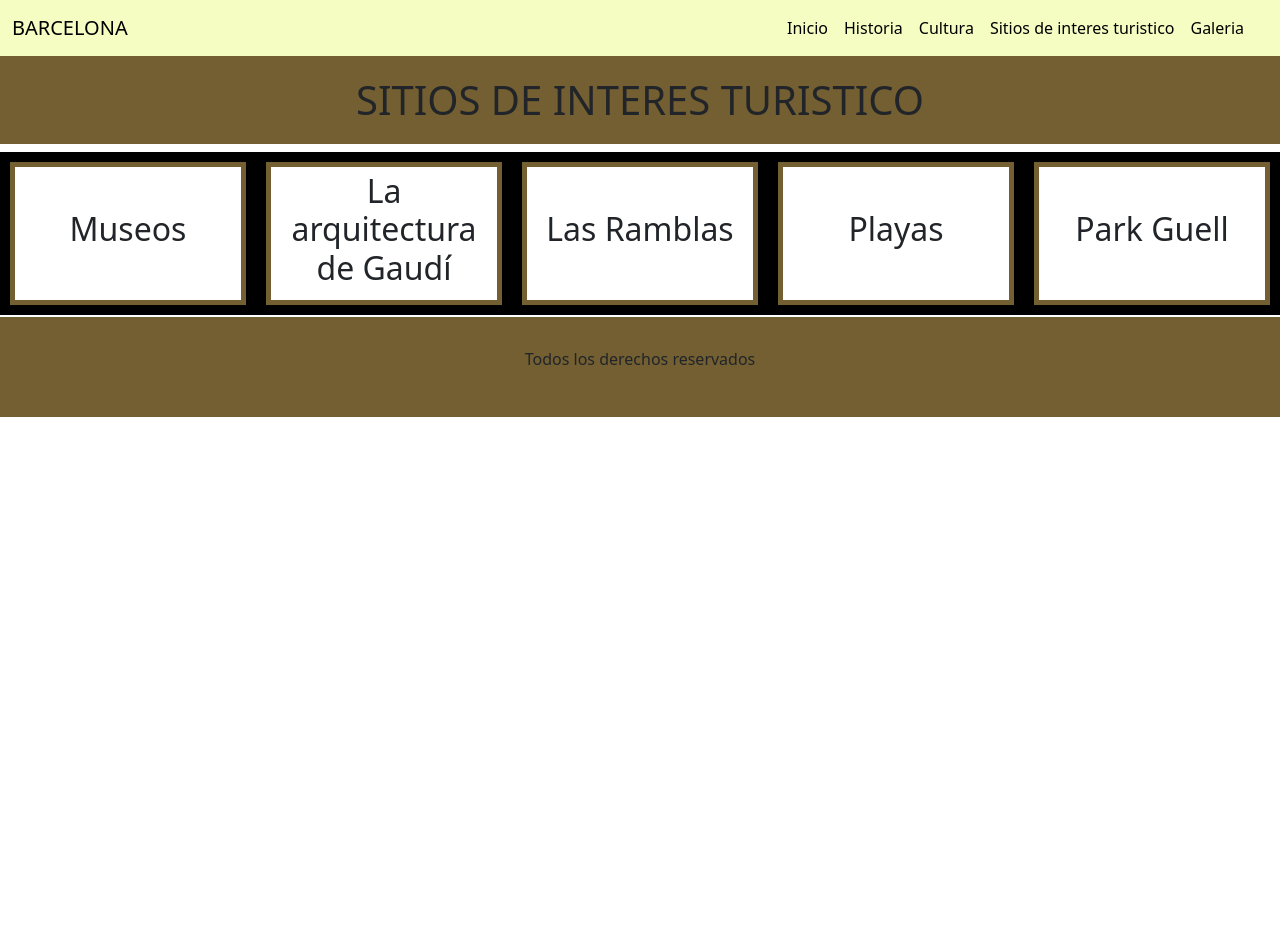
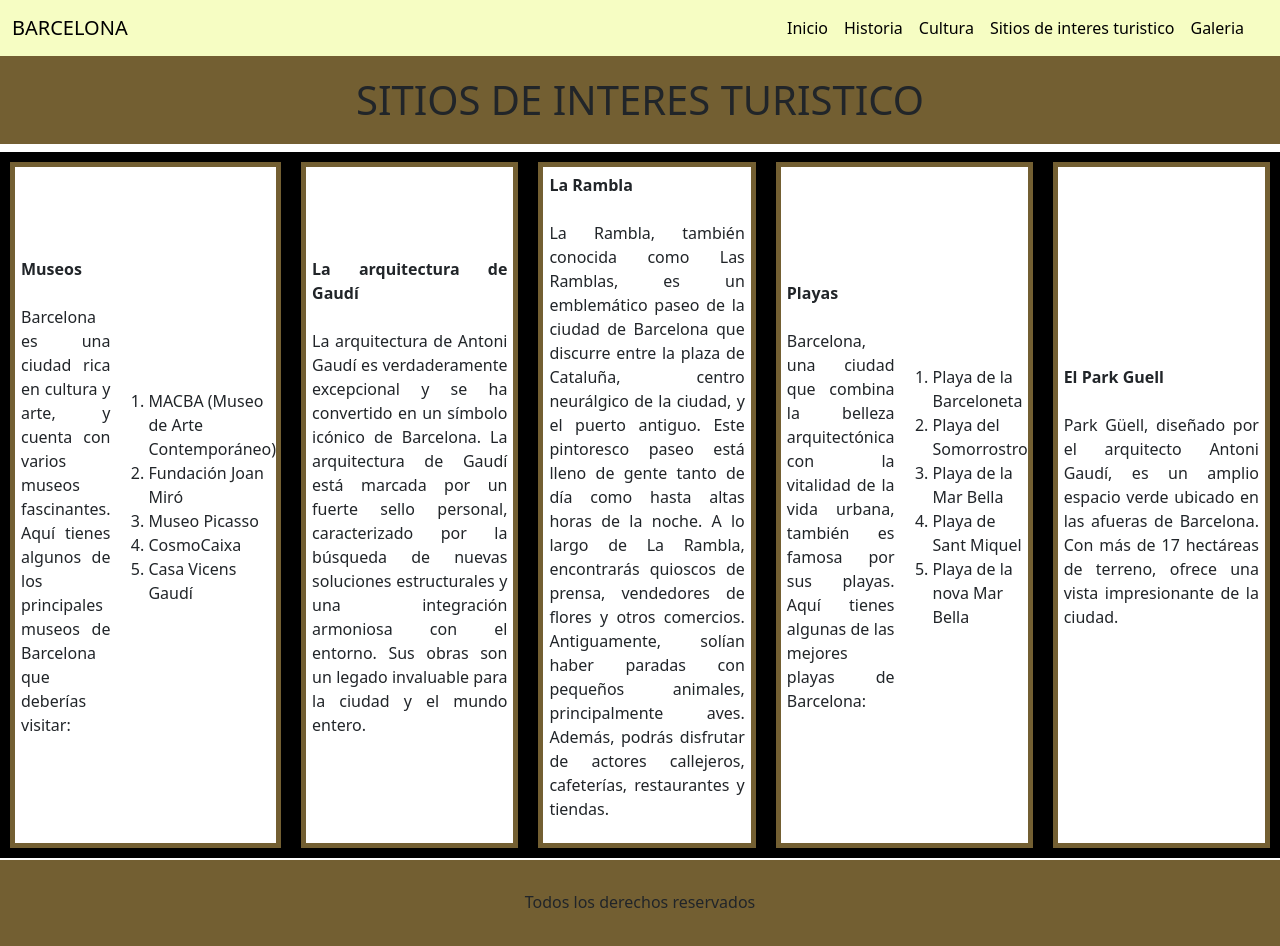
Before and after one commit to yeniferjpc/2doProyectoFlex-grids-bootstrap, a plain HTML site: page pages/SitiosDeInteresTuristico.html in a window 1280 px wide. Before the commit the page ends 800 px from the top, so only its background shows below. Drawn offline with nearby package versions, Linux system fonts and the light colour scheme.

Commit message:
agregue contenido al html sitios de interes turistico y modifique el css

```diff
--- a/css/style.css
+++ b/css/style.css
@@ -23,7 +23,7 @@ h2 {
 }
 
 .parrafo {
-    text-align: left;
+    text-align: justify;
     padding: 6px;
 }
 
--- a/pages/SitiosDeInteresTuristico.html
+++ b/pages/SitiosDeInteresTuristico.html
@@ -48,28 +48,42 @@
             <h1>SITIOS DE INTERES TURISTICO</h1>
     <section class="grilla3">
         <article class="box b15">
-            <h2>Museos</h2>
-
-
+            <p class="parrafo"><strong>Museos</strong><br><br> Barcelona es una ciudad rica en cultura y arte, y cuenta con varios museos fascinantes. Aquí tienes algunos de los principales museos de Barcelona que deberías visitar:</p>
+            <ol>
+              <li>MACBA (Museo de Arte Contemporáneo)</li>
+              <li>Fundación Joan Miró</li>
+              <li>Museo Picasso</li>
+              <li>CosmoCaixa</li>
+              <li>Casa Vicens Gaudí</li>
+            </ol>
         </article>
 
         <article class="box b16">
-            <h2>La arquitectura de Gaudí</h2>
+            <p class="parrafo"><strong>La arquitectura de Gaudí</strong><br><br>La arquitectura de Antoni Gaudí es verdaderamente excepcional y se ha convertido en un símbolo icónico de Barcelona.
 
-        </article>
+            La arquitectura de Gaudí está marcada por un fuerte sello personal, caracterizado por la búsqueda de nuevas soluciones estructurales y una integración armoniosa con el entorno. Sus obras son un legado invaluable para la ciudad y el mundo entero.</p>
+         </article>
 
         <article class="box b17">
-            <h2>Las Ramblas</h2>
+          <p class="parrafo"><strong>La Rambla</strong><br><br>La Rambla, también conocida como Las Ramblas, es un emblemático paseo de la ciudad de Barcelona que discurre entre la plaza de Cataluña, centro neurálgico de la ciudad, y el puerto antiguo. Este pintoresco paseo está lleno de gente tanto de día como hasta altas horas de la noche. A lo largo de La Rambla, encontrarás quioscos de prensa, vendedores de flores y otros comercios. Antiguamente, solían haber paradas con pequeños animales, principalmente aves. Además, podrás disfrutar de actores callejeros, cafeterías, restaurantes y tiendas.</p>
 
         </article>
 
         <article class="box b18">
-            <h2>Playas</h2>
+        <p class="parrafo"><strong>Playas</strong><br><br>Barcelona, una ciudad que combina la belleza arquitectónica con la vitalidad de la vida urbana, también es famosa por sus playas. Aquí tienes algunas de las mejores playas de Barcelona:
+
+        <ol>
+          <li>Playa de la Barceloneta</li>
+          <li>Playa del Somorrostro</li>
+          <li>Playa de la Mar Bella</li>
+          <li>Playa de Sant Miquel</li>
+          <li>Playa de la nova Mar Bella</li>
+        </ol></p>
 
         </article>
 
         <article class="box b19">
-            <h2>Park Guell</h2>
+            <p class="parrafo"><strong>El Park Guell</strong><br><br>Park Güell, diseñado por el arquitecto Antoni Gaudí, es un amplio espacio verde ubicado en las afueras de Barcelona. Con más de 17 hectáreas de terreno, ofrece una vista impresionante de la ciudad.</p>
 
         </article>
 
```
Also changed, not shown: assets/puebloespanol.jpg (added).
